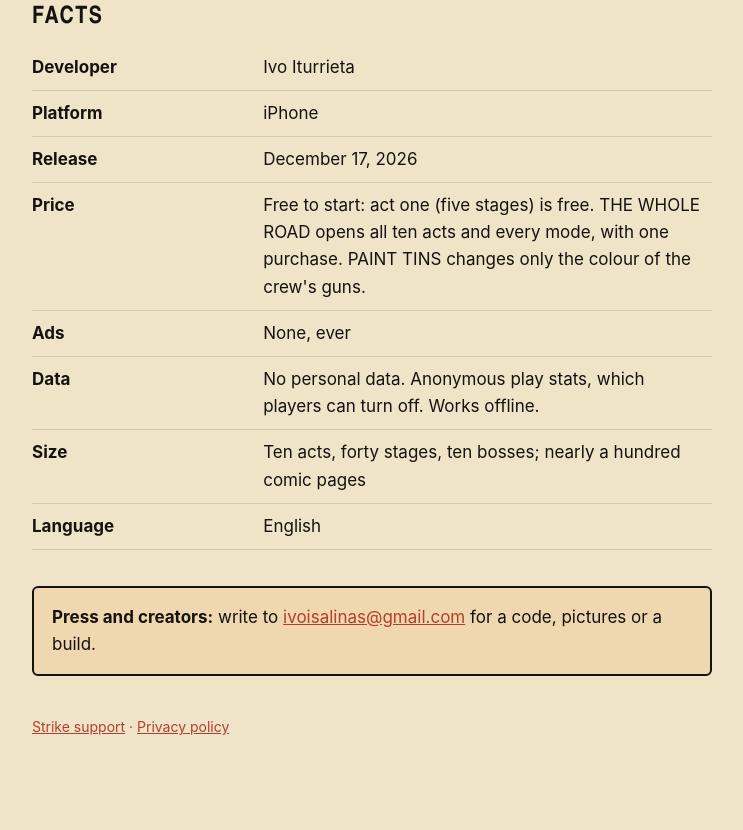
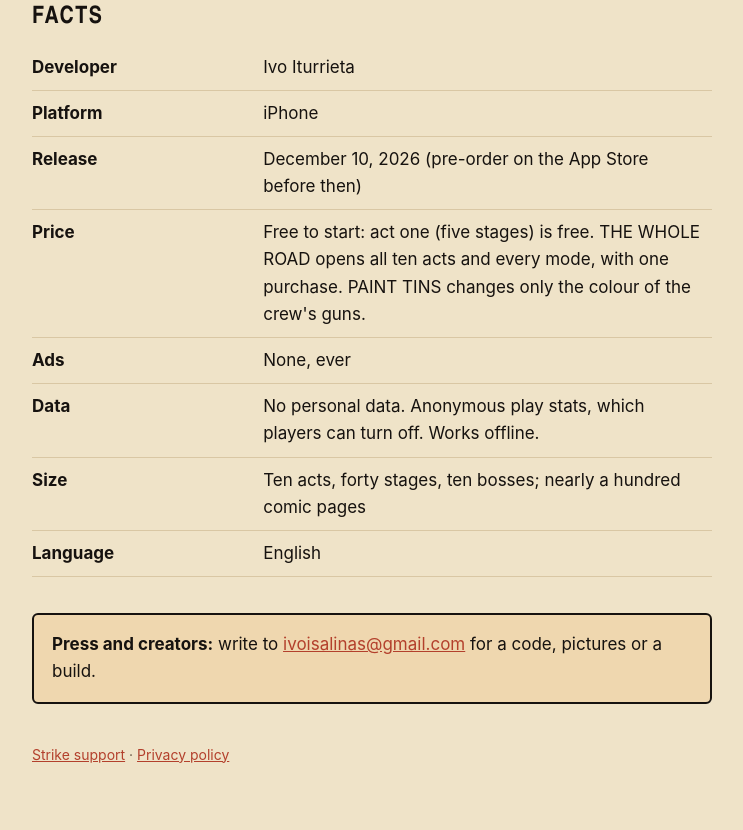
Before and after one commit to ivoIturrieta/strike-game, a plain HTML site: page press.html in a window 1280 px wide. Shown: the part 3047-3877 px from the top of the page, without its empty margins (268-1011 px from the left). Before the commit the page ends 3850 px from the top, so only its background shows below. Drawn offline with Linux system fonts and the light colour scheme.

Commit message:
Press: release Dec 10, pre-order first

```diff
--- a/press.html
+++ b/press.html
@@ -73,7 +73,7 @@
   <table>
     <tr><td>Developer</td><td>Ivo Iturrieta</td></tr>
     <tr><td>Platform</td><td>iPhone</td></tr>
-    <tr><td>Release</td><td>December 17, 2026</td></tr>
+    <tr><td>Release</td><td>December 10, 2026 (pre-order on the App Store before then)</td></tr>
     <tr><td>Price</td><td>Free to start: act one (five stages) is free. THE WHOLE ROAD opens all ten acts and every
       mode, with one purchase. PAINT TINS changes only the colour of the crew's guns.</td></tr>
     <tr><td>Ads</td><td>None, ever</td></tr>
```
